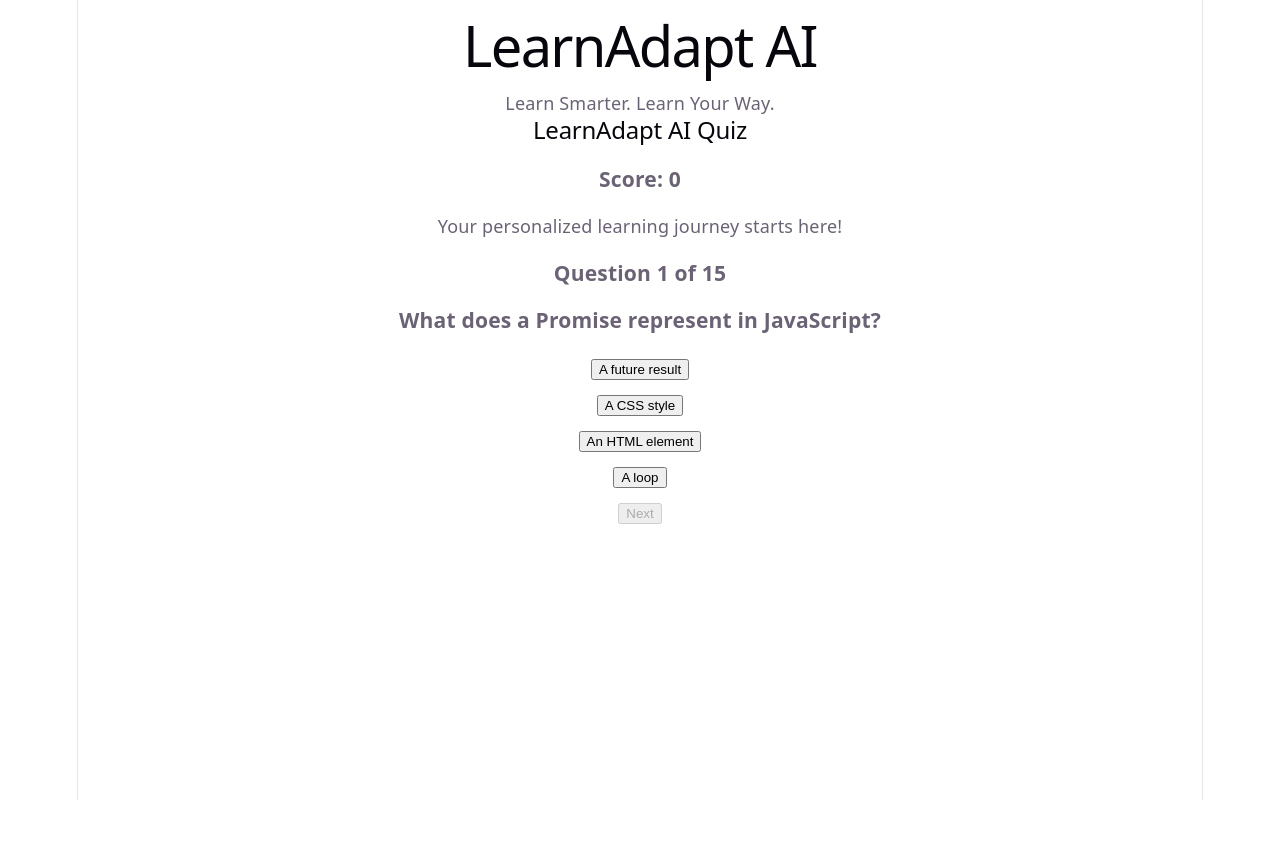
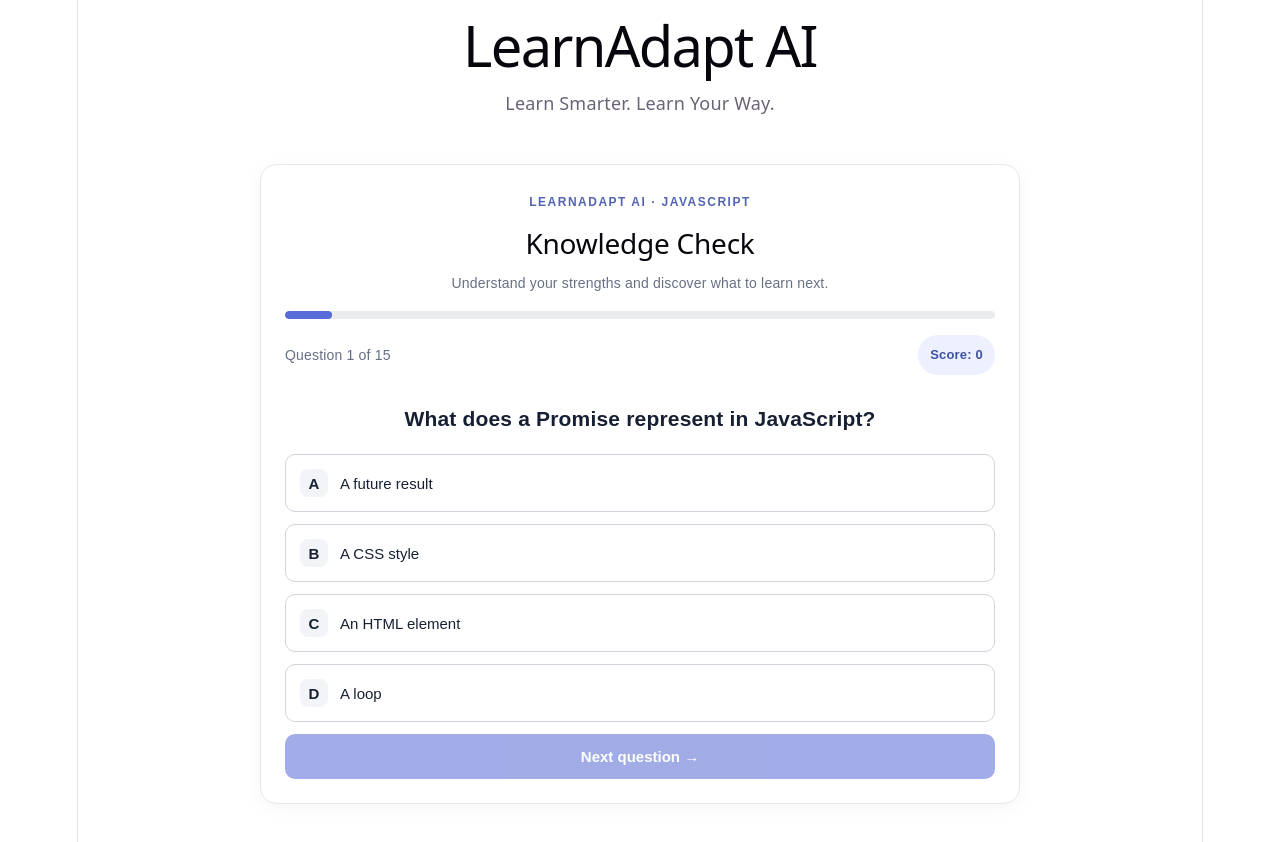
Before and after one commit to shraddhachaware01/LearnAdapt, a React app: page / in a window 1280 px wide. Shown: the top 842 px of the page. Before the commit the page ends 800 px from the top, so only its background shows below. Built offline with nearby package versions, Linux system fonts and the light colour scheme; the HTML template or start-up script is replaced by a standard one.

Commit message:
Improve quiz results page UI

```diff
--- a/src/Quiz.jsx
+++ b/src/Quiz.jsx
@@ -7,6 +7,14 @@ import {
   getLevel,
   generateRoadmap
 } from './engine/scoring.js';
+
+const conceptNames = {
+  'promise-basics': 'Promise Basics',
+  'promise-states': 'Promise States',
+  'then-catch': 'Then & Catch',
+  'async-await': 'Async / Await',
+  'error-handling': 'Error Handling'
+};
 
 function Quiz() {
   const [currentQuestion, setCurrentQuestion] = useState(0);
@@ -20,7 +28,6 @@ function Quiz() {
     currentQuestion === questions.length - 1 &&
     selectedAnswer !== '';
 
-  // Calculate results for each concept using all quiz questions.
   const userAnswers = questions.map((q) => {
     const answer = answers.find((a) => a.questionId === q.id);
     return answer ? answer.selectedAnswer : undefined;
@@ -28,77 +35,63 @@ function Quiz() {
 
   const conceptScores = calculateScores(questions, userAnswers);
   const roadmap = generateRoadmap(conceptScores);
+  const overallPercentage = getPercentage(score, questions.length);
+
+  function restartQuiz() {
+    setCurrentQuestion(0);
+    setSelectedAnswer('');
+    setScore(0);
+    setAnswers([]);
+  }
 
   return (
-    <div>
-      {quizFinished ? (
-        <div>
-          <h2>Quiz Completed! 🎉</h2>
-          <h3>
-            Your Final Score: {score} / {questions.length}
-          </h3>
+    <main style={styles.container}>
+      {!quizFinished ? (
+        <section style={styles.card}>
+          <p style={styles.eyebrow}>LEARNADAPT AI · JAVASCRIPT</p>
+          <h2 style={styles.heading}>Knowledge Check</h2>
+          <p style={styles.muted}>
+            Understand your strengths and discover what to learn next.
+          </p>
 
-          <h3>Concept-wise Results</h3>
+          <div style={styles.progressTrack}>
+            <div
+              style={{
+                ...styles.progressFill,
+                width: `${((currentQuestion + 1) / questions.length) * 100}%`
+              }}
+            />
+          </div>
 
-          {Object.entries(conceptScores).map(([concept, result]) => {
-            const percentage = getPercentage(
-              result.correct,
-              result.total
-            );
-            const level = getLevel(percentage);
+          <div style={styles.row}>
+            <span style={styles.muted}>
+              Question {currentQuestion + 1} of {questions.length}
+            </span>
+            <span style={styles.scoreBadge}>Score: {score}</span>
+          </div>
 
-            return (
-              <div key={concept}>
-                <p>
-                  <strong>{concept}</strong>: {result.correct}/
-                  {result.total} ({percentage}%)
-                </p>
-                <p>Level: {level}</p>
-              </div>
-            );
-          })}
+          <h3 style={styles.question}>{question.question}</h3>
 
-          <h3>Your Personalized Learning Roadmap 🗺️</h3>
+          <div style={styles.options}>
+            {question.options.map((option, index) => (
+              <button
+                key={index}
+                style={{
+                  ...styles.option,
+                  ...(selectedAnswer === option
+                    ? option === question.correctAnswer
+                      ? styles.correctOption
+                      : styles.wrongOption
+                    : {})
+                }}
+                onClick={() => {
+                  if (selectedAnswer !== '') return;
 
-          {roadmap.length > 0 ? (
-            <ol>
-              {roadmap.map((concept) => (
-                <li key={concept}>
-                  {concept.replaceAll('-', ' ')}
-                </li>
-              ))}
-            </ol>
-          ) : (
-            <p>
-              Excellent work! You are strong in all assessed concepts.
-            </p>
-          )}
-
-          <p>Complete your roadmap topics to strengthen your JavaScript skills!</p>
-        </div>
-      ) : (
-        <>
-          <h2>LearnAdapt AI Quiz</h2>
-          <h3>Score: {score}</h3>
-          <p>Your personalized learning journey starts here!</p>
-
-          <h3>
-            Question {currentQuestion + 1} of {questions.length}
-          </h3>
-          <h3>{question.question}</h3>
-
-          {question.options.map((option, index) => (
-            <div key={index} style={{ marginBottom: '10px' }}>
-              <button
-                onClick={() => {
-                  if (selectedAnswer === '') {
-                    const isCorrect =
-                      option === question.correctAnswer;
+                  const isCorrect = option === question.correctAnswer;
 
                   setSelectedAnswer(option);
-
-                    setAnswers([
-                      ...answers,
+                  setAnswers((previous) => [
+                    ...previous,
                     {
                       questionId: question.id,
                       concept: question.concept,
@@ -108,40 +101,302 @@ function Quiz() {
                   ]);
 
                   if (isCorrect) {
-                      setScore((previousScore) => previousScore + 1);
-                    }
+                    setScore((previous) => previous + 1);
                   }
                 }}
                 disabled={selectedAnswer !== ''}
               >
-                {option}
+                <span style={styles.optionLetter}>
+                  {String.fromCharCode(65 + index)}
+                </span>
+                <span>{option}</span>
               </button>
+            ))}
           </div>
-          ))}
 
           {selectedAnswer !== '' && (
-            <p>
+            <p
+              style={{
+                ...styles.feedback,
+                color:
+                  selectedAnswer === question.correctAnswer
+                    ? '#16803d'
+                    : '#c0392b'
+              }}
+            >
               {selectedAnswer === question.correctAnswer
-                ? 'Correct answer! 🎉'
-                : 'Wrong answer. Try again!'}
+                ? 'Correct answer! Great job.'
+                : 'Not quite. Review this concept as you continue.'}
             </p>
           )}
 
           <button
+            style={{
+              ...styles.primaryButton,
+              opacity: selectedAnswer === '' ? 0.5 : 1
+            }}
+            disabled={selectedAnswer === ''}
             onClick={() => {
               if (currentQuestion < questions.length - 1) {
                 setCurrentQuestion((previous) => previous + 1);
                 setSelectedAnswer('');
               }
             }}
-            disabled={selectedAnswer === ''}
           >
-            Next
+            {currentQuestion === questions.length - 1
+              ? 'Finish quiz'
+              : 'Next question →'}
           </button>
-        </>
+        </section>
+      ) : (
+        <section style={styles.results}>
+          <div style={styles.hero}>
+            <p style={styles.eyebrow}>YOUR LEARNING REPORT</p>
+            <h2 style={styles.heading}>Quiz completed!</h2>
+            <p style={styles.muted}>
+              Every result helps us personalize your learning journey.
+            </p>
+
+            <div style={styles.scoreCircle}>
+              <strong style={styles.bigScore}>{overallPercentage}%</strong>
+              <span style={styles.muted}>Overall score</span>
+            </div>
+
+            <p style={styles.scoreSummary}>
+              You answered {score} out of {questions.length} questions correctly.
+            </p>
+          </div>
+
+          <div style={styles.card}>
+            <h3 style={styles.sectionHeading}>Concept-wise performance</h3>
+            <p style={styles.muted}>
+              See which JavaScript concepts you understand and which need more practice.
+            </p>
+
+            {Object.entries(conceptScores).map(([concept, result]) => {
+              const percentage = getPercentage(
+                result.correct,
+                result.total
+              );
+              const level = getLevel(percentage);
+
+              const levelColor =
+                level === 'strong'
+                  ? '#16803d'
+                  : level === 'medium'
+                    ? '#9a6700'
+                    : '#c0392b';
+
+              return (
+                <div key={concept} style={styles.concept}>
+                  <div style={styles.row}>
+                    <strong>
+                      {conceptNames[concept] || concept}
+                    </strong>
+                    <span style={{ ...styles.level, color: levelColor }}>
+                      {level.charAt(0).toUpperCase() + level.slice(1)}
+                    </span>
+                  </div>
+
+                  <div style={styles.row}>
+                    <span style={styles.muted}>
+                      {result.correct} of {result.total} correct
+                    </span>
+                    <span style={styles.muted}>{percentage}%</span>
+                  </div>
+
+                  <div style={styles.progressTrack}>
+                    <div
+                      style={{
+                        ...styles.progressFill,
+                        width: `${percentage}%`,
+                        background: levelColor
+                      }}
+                    />
+                  </div>
+                </div>
+              );
+            })}
+          </div>
+
+          <div style={styles.card}>
+            <h3 style={styles.sectionHeading}>
+              Your personalized roadmap
+            </h3>
+            <p style={styles.muted}>
+              Start with concepts that need improvement, following their prerequisites.
+            </p>
+
+            {roadmap.length > 0 ? (
+              <ol style={styles.roadmap}>
+                {roadmap.map((concept, index) => (
+                  <li key={concept} style={styles.roadmapItem}>
+                    <span style={styles.roadmapNumber}>{index + 1}</span>
+                    <span>
+                      {conceptNames[concept] || concept}
+                    </span>
+                  </li>
+                ))}
+              </ol>
+            ) : (
+              <p style={styles.successMessage}>
+                Excellent work! All assessed concepts are strong.
+              </p>
             )}
           </div>
+
+          <button style={styles.primaryButton} onClick={restartQuiz}>
+            Retake quiz ↻
+          </button>
+        </section>
+      )}
+    </main>
   );
 }
 
+const styles = {
+  container: {
+    maxWidth: '760px',
+    margin: '32px auto',
+    padding: '16px',
+    color: '#172033',
+    fontFamily: 'Arial, sans-serif'
+  },
+  card: {
+    background: '#ffffff',
+    border: '1px solid #e4e7ec',
+    borderRadius: '16px',
+    padding: '24px',
+    marginBottom: '20px',
+    boxShadow: '0 4px 18px rgba(16, 24, 40, 0.04)'
+  },
+  results: { display: 'flex', flexDirection: 'column', gap: '4px' },
+  hero: {
+    textAlign: 'center',
+    background: '#f3f6ff',
+    borderRadius: '18px',
+    padding: '28px 20px',
+    marginBottom: '20px'
+  },
+  eyebrow: {
+    color: '#5365b1',
+    fontSize: '12px',
+    fontWeight: '700',
+    letterSpacing: '1.5px'
+  },
+  heading: { fontSize: '28px', margin: '12px 0' },
+  muted: { color: '#667085', fontSize: '14px', lineHeight: 1.6 },
+  row: {
+    display: 'flex',
+    justifyContent: 'space-between',
+    alignItems: 'center',
+    gap: '12px'
+  },
+  scoreBadge: {
+    background: '#edf1ff',
+    color: '#4053a3',
+    borderRadius: '20px',
+    padding: '7px 12px',
+    fontSize: '13px',
+    fontWeight: '700'
+  },
+  progressTrack: {
+    height: '8px',
+    background: '#eaecf0',
+    borderRadius: '20px',
+    overflow: 'hidden',
+    margin: '16px 0'
+  },
+  progressFill: {
+    height: '100%',
+    background: '#596bd8',
+    borderRadius: '20px',
+    transition: 'width 0.2s ease'
+  },
+  question: { fontSize: '21px', lineHeight: 1.5, margin: '28px 0 20px' },
+  options: { display: 'grid', gap: '12px' },
+  option: {
+    display: 'flex',
+    alignItems: 'center',
+    gap: '12px',
+    width: '100%',
+    padding: '14px',
+    textAlign: 'left',
+    border: '1px solid #d0d5dd',
+    borderRadius: '10px',
+    background: '#ffffff',
+    color: '#172033',
+    cursor: 'pointer',
+    fontSize: '15px'
+  },
+  optionLetter: {
+    display: 'grid',
+    placeItems: 'center',
+    minWidth: '28px',
+    height: '28px',
+    borderRadius: '8px',
+    background: '#f2f4f7',
+    fontWeight: '700'
+  },
+  correctOption: { border: '1px solid #16803d', background: '#effaf2' },
+  wrongOption: { border: '1px solid #c0392b', background: '#fff2f0' },
+  feedback: { fontWeight: '700', fontSize: '14px' },
+  primaryButton: {
+    width: '100%',
+    border: 'none',
+    borderRadius: '10px',
+    padding: '14px 18px',
+    background: '#465bd1',
+    color: '#ffffff',
+    fontSize: '15px',
+    fontWeight: '700',
+    cursor: 'pointer',
+    marginTop: '12px'
+  },
+  scoreCircle: {
+    width: '150px',
+    height: '150px',
+    borderRadius: '50%',
+    border: '8px solid #dce3ff',
+    background: '#ffffff',
+    display: 'flex',
+    flexDirection: 'column',
+    alignItems: 'center',
+    justifyContent: 'center',
+    gap: '6px',
+    margin: '24px auto'
+  },
+  bigScore: { fontSize: '34px', color: '#465bd1' },
+  scoreSummary: { fontWeight: '700', fontSize: '14px' },
+  sectionHeading: { fontSize: '19px', marginTop: 0 },
+  concept: { padding: '16px 0', borderBottom: '1px solid #eaecf0' },
+  level: { fontSize: '13px', fontWeight: '700' },
+  roadmap: { listStyle: 'none', padding: 0, margin: '20px 0' },
+  roadmapItem: {
+    display: 'flex',
+    alignItems: 'center',
+    gap: '14px',
+    padding: '14px 0',
+    borderBottom: '1px solid #eaecf0',
+    fontWeight: '600'
+  },
+  roadmapNumber: {
+    display: 'grid',
+    placeItems: 'center',
+    width: '32px',
+    height: '32px',
+    borderRadius: '50%',
+    background: '#edf1ff',
+    color: '#465bd1',
+    flexShrink: 0
+  },
+  successMessage: {
+    background: '#effaf2',
+    color: '#16803d',
+    padding: '16px',
+    borderRadius: '10px',
+    lineHeight: 1.5
+  }
+};
+
 export default Quiz;
```
Lines whose indentation alone changed are shown as unchanged.
